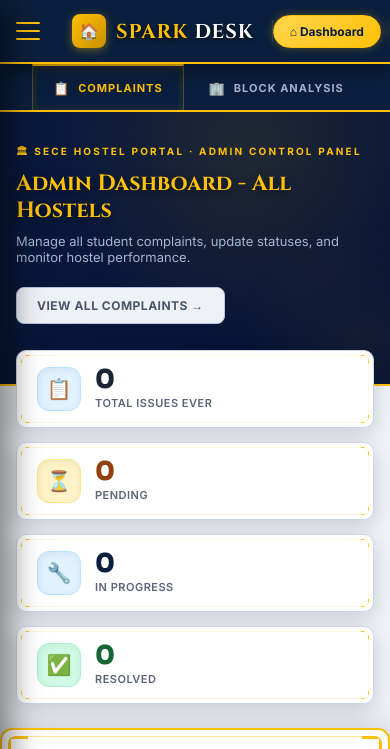
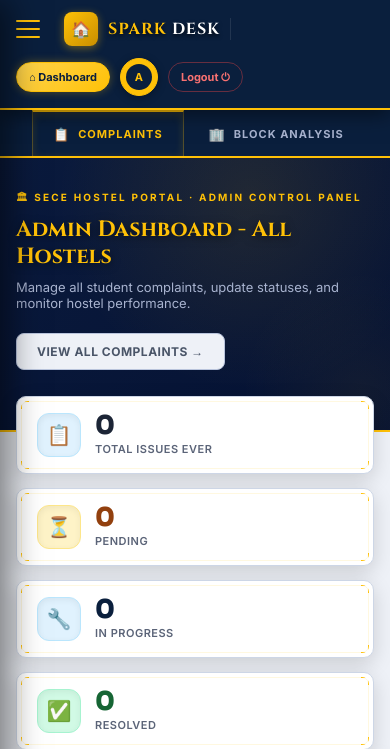
Before and after one commit to Ragul-20/Spark_desk, a Flask app: page /welcome in a window 390 px wide. Shown: the top 749 px of the page. Run offline with Flask 3, Linux system fonts and the light colour scheme; the visitor is signed in with stand-in values (Sample User, id 1).

Commit message:
Enhance responsive design for navbar and charts
Added responsive styles for navbar and charts layout on mobile devices.

```diff
--- a/templates/welcome.html
+++ b/templates/welcome.html
@@ -251,6 +251,58 @@
       color: #ef4444;
     }
 
+    /* NAVBAR — TABLET & MOBILE: wrap instead of clipping so Logout is always reachable */
+    @media (max-width: 860px) {
+      .navbar {
+        flex-wrap: wrap;
+        height: auto;
+        min-height: 64px;
+        row-gap: 12px;
+        padding: 12px 16px;
+      }
+
+      .nb-left,
+      .nb-right {
+        flex-wrap: wrap;
+        row-gap: 10px;
+        column-gap: 10px;
+      }
+
+      .nb-right {
+        width: 100%;
+        justify-content: flex-start;
+      }
+
+      .user-chip {
+        max-width: 160px;
+      }
+    }
+
+    /* NAVBAR — MOBILE: simplify to avoid crowding on very small screens */
+    @media (max-width: 480px) {
+      .nb-name {
+        font-size: 16px;
+      }
+
+      .nb-link {
+        padding: 7px 12px;
+        font-size: 11px;
+      }
+
+      .admin-badge {
+        display: none;
+      }
+
+      .user-chip span {
+        display: none;
+      }
+
+      .user-chip {
+        max-width: none;
+        padding: 5px;
+      }
+    }
+
     /* SECONDARY TABS BAR */
     .nav-tabs-container {
       background: var(--surface);
@@ -1809,6 +1861,14 @@
       .info-strip {
         grid-template-columns: 1fr 1fr;
       }
+
+      .charts-row-hostel {
+        grid-template-columns: 1fr;
+      }
+
+      #hostelSummaryStrip {
+        grid-template-columns: repeat(3, 1fr);
+      }
     }
 
     @media (max-width: 700px) {
@@ -1817,7 +1877,7 @@
       }
 
       .navbar {
-        padding: 0 16px;
+        padding: 12px 16px;
       }
 
       .page-wrap {
@@ -1834,6 +1894,21 @@
 
       .nb-logo-wrap {
         display: none;
+      }
+
+      .search-inp {
+        width: 100%;
+      }
+
+      #hostelSummaryStrip {
+        grid-template-columns: repeat(2, 1fr);
+      }
+    }
+
+    @media (max-width: 480px) {
+      #hostelSummaryStrip {
+        grid-template-columns: 1fr;
+        gap: 8px;
       }
     }
 
@@ -2021,6 +2096,7 @@
       top: 0;
       left: -320px;
       width: 320px;
+      max-width: 90vw;
       height: 100vh;
       background: var(--surface);
       border-right: 2px solid var(--gold);
@@ -2643,7 +2719,7 @@
       </div>
 
       <!-- STEP 3: Charts row (bar + doughnut) always visible -->
-      <div style="display:grid;grid-template-columns:1.6fr 1fr;gap:14px;margin-bottom:18px;">
+      <div class="charts-row-hostel" style="display:grid;grid-template-columns:1.6fr 1fr;gap:14px;margin-bottom:18px;">
         <div class="chart-card">
           <h4 id="hostelBarTitle">🏢 Block-wise Complaints</h4>
           <p class="chart-sub" id="hostelBarSub">Pending · In Progress · Resolved per block — click a bar or a block tab
```
